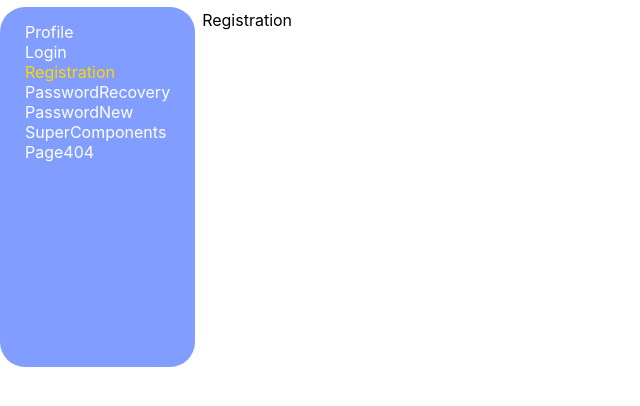
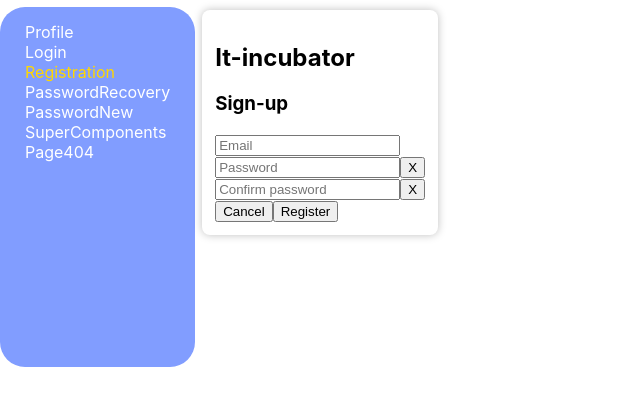
Before and after one commit to Igor-Yarakhovich/cards, a React (Create React App) app: page /#/registration in a window 1280 px wide. Shown: the top 406 px of the page, without its empty margins (0-640 px from the left). Built offline with nearby package versions, Linux system fonts and the light colour scheme.

Commit message:
jsx markup

```diff
--- /dev/null
+++ b/src/components/registration/Registration.module.css
@@ -0,0 +1,8 @@
+
+.main{
+
+    border: 8px solid transparent;
+    box-shadow: 0 0 8px rgba(0, 0, 0, 0.25);
+    padding: 5px;
+    border-radius: 8px;
+}
--- a/src/components/registration/Registration.tsx
+++ b/src/components/registration/Registration.tsx
@@ -1,10 +1,16 @@
 import React from "react";
+import style from './Registration.module.css'
 
 export const Registration: React.FC = () => {
+
     return (
-        <div>
-            Registration
+        <div className={style.main}>
+           <div><h2>It-incubator</h2></div>
+           <div><h3>Sign-up</h3></div>
+           <div><input type="email" placeholder={'Email'}/></div>
+           <div><input type="password" placeholder={'Password'}/><button>X</button></div>
+           <div><input type="password" placeholder={'Confirm password'}/><button >X</button></div>
+           <div><button disabled={false}>Cancel</button><button disabled={false}>Register</button></div>
         </div>
     )
 }
-//////test
```
